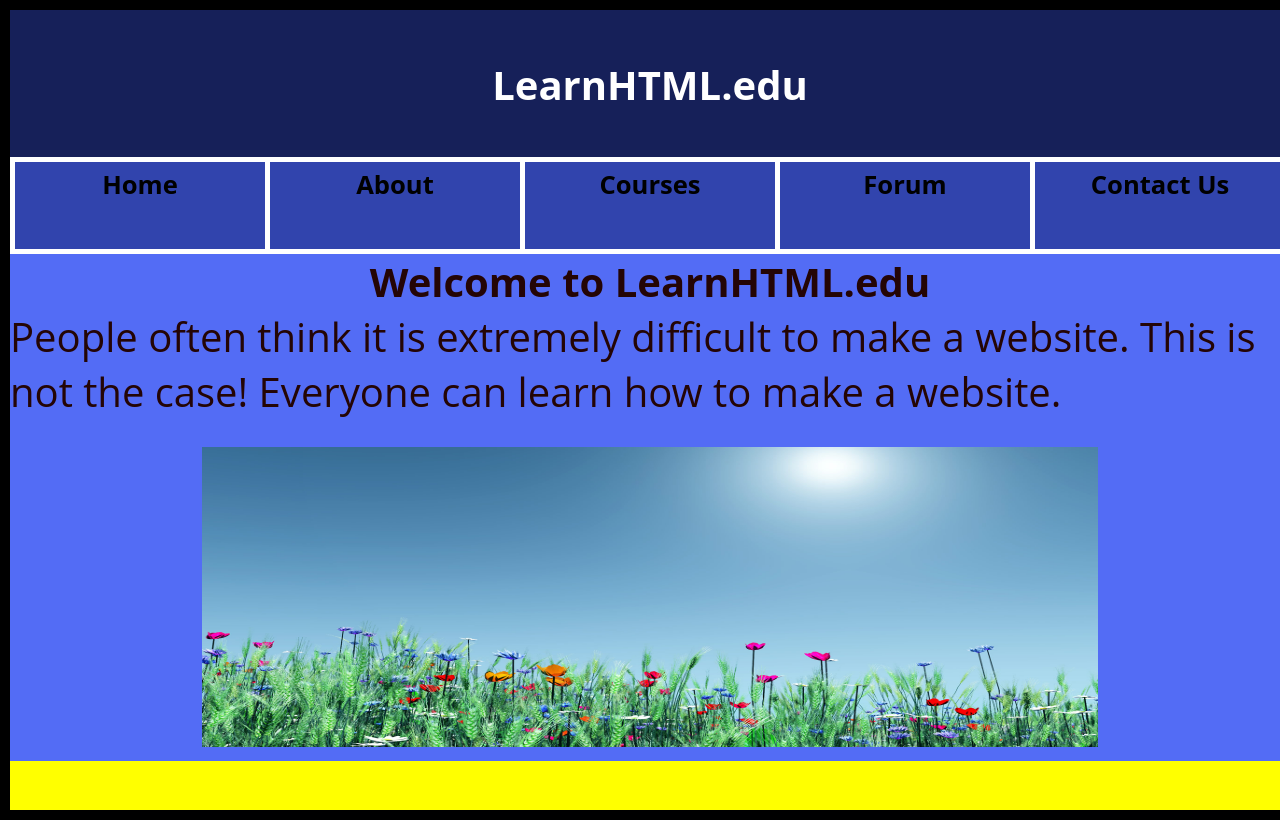
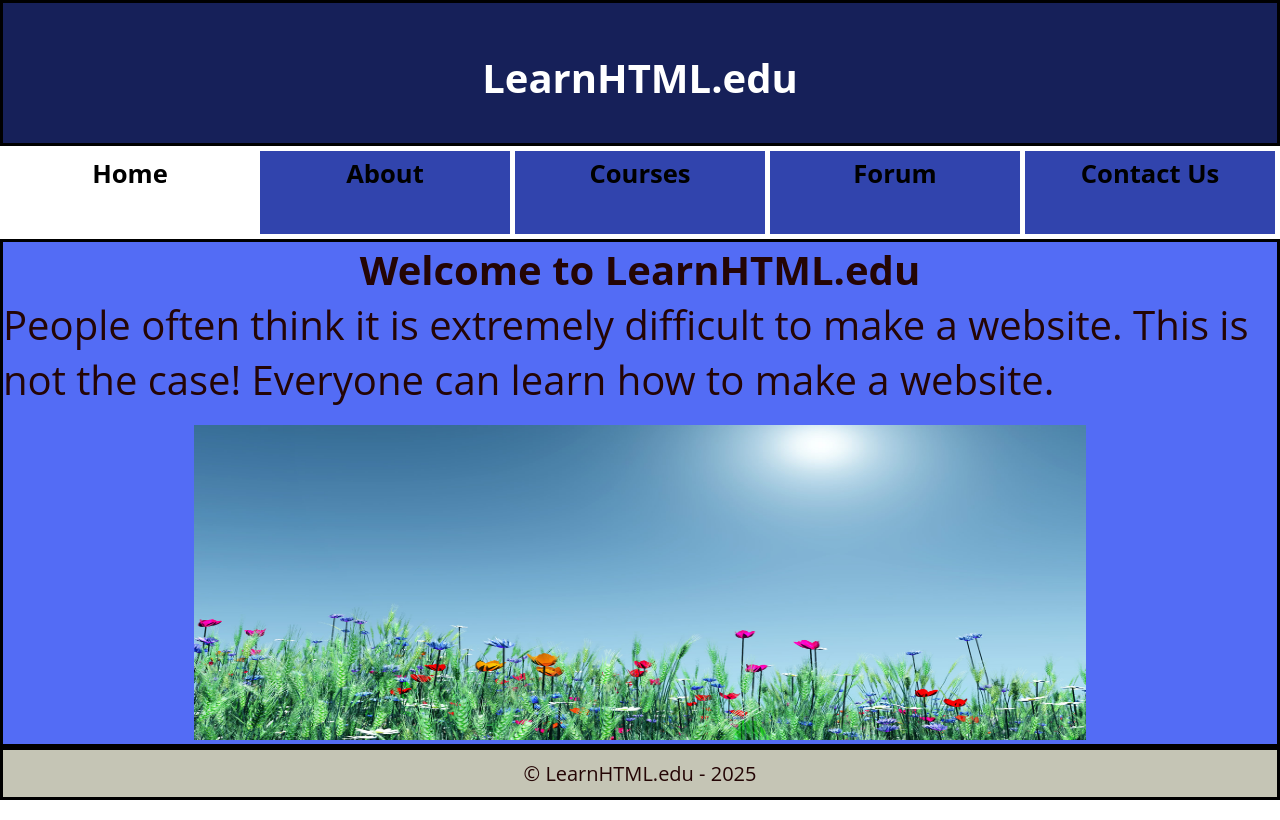
Before and after one commit to DasunDK/simple-html-web-portal, a plain HTML site: page index.html in a window 1280 px wide. Drawn offline with Linux system fonts and the light colour scheme.

Commit message:
home page complete

```diff
--- a/index.html
+++ b/index.html
@@ -17,7 +17,7 @@
       <!-- section two start -->
       <div class="row2">
         <div class="section-two-container">
-          <div class="btn">Home</div>
+          <div class="btn section-two-container-active">Home</div>
           <div class="btn">About</div>
           <div class="btn">Courses</div>
           <div class="btn">Forum</div>
@@ -45,7 +45,9 @@
       <!-- section three end  -->
 
       <!-- section four start  -->
-      <div class="row4"></div>
+      <div class="row4">
+        <h5 class="footer-text">&copy; LearnHTML.edu - 2025</h5>
+      </div>
       <!-- section four end -->
     </div>
   </body>
--- a/style.css
+++ b/style.css
@@ -11,12 +11,12 @@ html {
   flex-direction: column;
   height: 100vh;
   width: 100vw;
-  border: 10px solid black;
 }
 
 .row1 {
   flex: 3;
   background-color: #162059;
+  border: 3px solid black;
 }
 
 .row2 {
@@ -27,11 +27,13 @@ html {
 .row3 {
   flex: 10;
   background-color: white;
+  border: 3px solid black;
 }
 
 .row4 {
   flex: 1;
-  background-color: yellow;
+  background-color: rgb(197, 197, 181);
+  border: 3px solid black;
 }
 
 /* section one styles  */
@@ -102,16 +104,22 @@ html {
 
 .image-container {
   width: 100%;
-  /* height: 100%; */
-  /* background-color: red; */
+  height: 100%;
   text-align: center;
   flex: 1;
   overflow: hidden;
 }
 
 .home-image {
-  padding: 10px;
   width: 70%;
-  max-height: 300px;
+  max-height: 315px;
   flex: 1;
 }
+
+.footer-text {
+  text-align: center;
+  color: rgb(36, 5, 5);
+  font: 20px "Open Sans", sans-serif;
+  padding: 10px;
+  margin: 0;
+}
```
